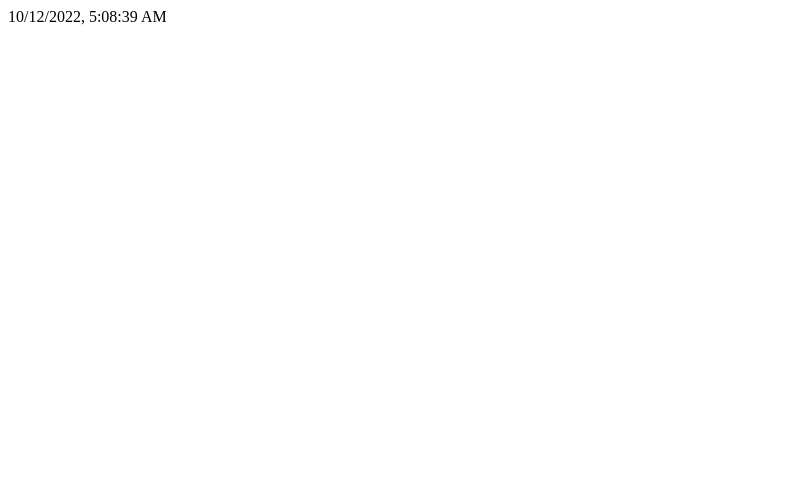
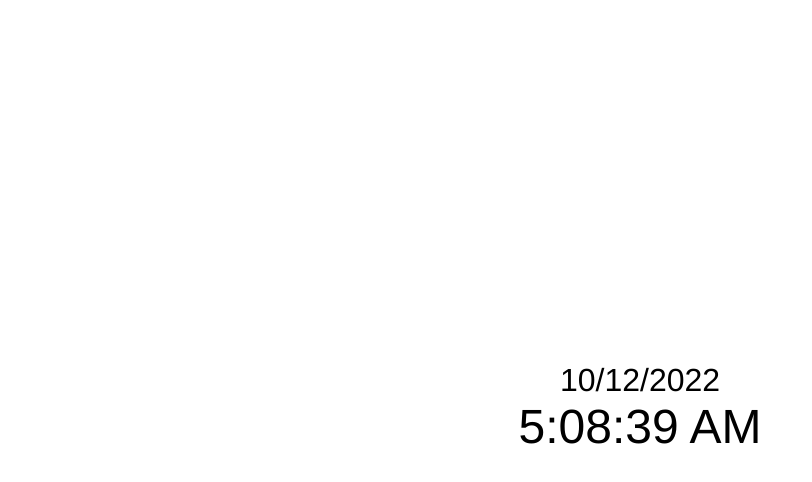
Before and after one commit to hafeez25/Digital-Clock, a React app: page / in a window 1280 px wide. Shown: the top 482 px of the page, without its empty margins (0-812 px from the left). Built offline with nearby package versions, Linux system fonts and the light colour scheme.

Commit message:
initail commit

```diff
--- a/src/components/App.js
+++ b/src/components/App.js
@@ -2,19 +2,24 @@ import React, { useState } from "react";
 import "../styles/App.css";
 
 const App = () => {
-  const [dateTime, setDateTime] = useState(
-    new Date().toLocaleDateString() + ", " + new Date().toLocaleTimeString()
-  );
+  const [dateTime, setDateTime] = useState({
+    date: new Date().toLocaleDateString(),
+    time: new Date().toLocaleTimeString(),
+  });
 
   setInterval(() => {
-    setDateTime(
-      new Date().toLocaleDateString() + ", " + new Date().toLocaleTimeString()
-    );
+    setDateTime({
+      date: new Date().toLocaleDateString(),
+      time: new Date().toLocaleTimeString(),
+    });
   }, 1000);
 
   return (
     <div id="main">
-      <div className="date-time">{dateTime}</div>
+      <div className="date-time">
+        <div className="date">{dateTime.date}</div>
+        <div className="time">{dateTime.time}</div>
+      </div>
     </div>
   );
 };
--- a/src/styles/App.css
+++ b/src/styles/App.css
@@ -0,0 +1,20 @@
+#main {
+  width: 100%;
+  height: 100vh;
+  box-sizing: border-box;
+  display: flex;
+  box-sizing: border-box;
+  justify-content: center;
+  align-items: center;
+}
+
+.date-time {
+  font-family: "Franklin Gothic Medium", "Arial Narrow", Arial, sans-serif;
+}
+.date {
+  font-size: 2rem;
+  text-align: center;
+}
+.time {
+  font-size: 3rem;
+}
```
